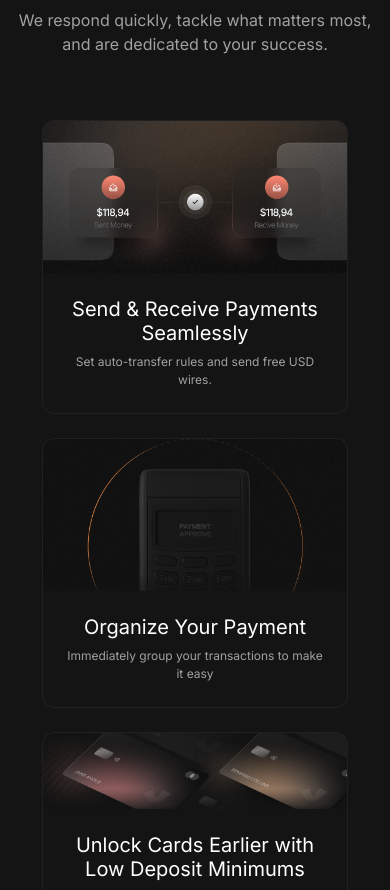
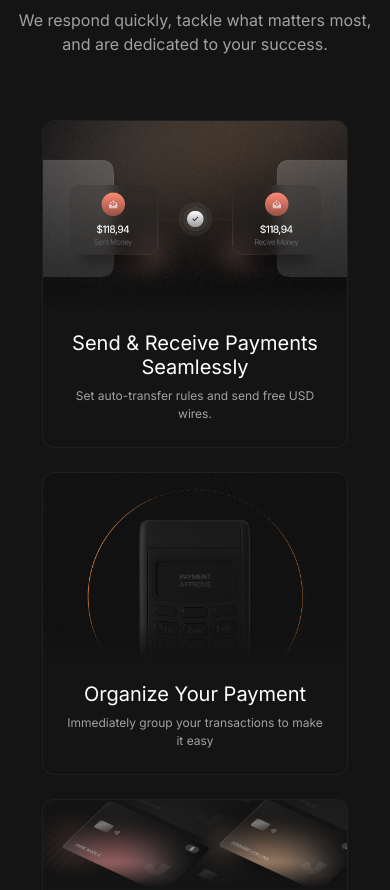
Before and after one commit to Crocoboy000/Full-Paymark-Project, a Next.js app in the folder apps/web/: page / in a window 390 px wide. Shown: the part 4600-5490 px from the top of the page. Built offline with nearby package versions, Linux system fonts and the light colour scheme; no server answers.

Commit message:
setting up images components qualities to 75

```diff
--- a/apps/web/app/page.tsx
+++ b/apps/web/app/page.tsx
@@ -70,7 +70,8 @@ export default function Home() {
                 priceCurrency: "USD",
                 name: "Starter Plan",
                 description:
-                  "Full-featured banking essentials with 1.5% Cash Back Rewards",
+                  "Full-featured banking essentials with 1.5% Cash Back Rewards,Transfer and save money between your accounts and your friends accounts by easy way and no cost",
+
               },
               {
                 "@type": "Offer",
--- a/apps/web/components/layout/Footer.tsx
+++ b/apps/web/components/layout/Footer.tsx
@@ -102,6 +102,8 @@ function Footer() {
                 src="/logo.svg"
                 alt="Paymark Logo"
                 fill
+
+                quality={75}
                 className="object-contain object-left"
               />
             </div>
--- a/apps/web/components/layout/Navbar.tsx
+++ b/apps/web/components/layout/Navbar.tsx
@@ -135,7 +135,7 @@ export default function Navbar() {
   return (
     <>
       <nav className="hidden md:flex items-center w-full justify-around px-6 py-4 max-w-7xl mx-auto z-10 text-light">
-          <Image src="/logo.svg" alt="Logo" width={107} height={24} quality={100} priority />
+          <Image src="/logo.svg" alt="Logo" width={107} height={24} quality={75} priority />
 
         <ul className="flex gap-6">
           {navItems.filter((item) => !item.additional).map(({ label, link }) => (
@@ -167,7 +167,7 @@ export default function Navbar() {
       </nav>
 
       <div className="md:hidden relative z-[60] flex items-center justify-between px-6 py-4 text-light">
-        <Image src="/logo.svg" alt="Logo" width={107} height={24} quality={100} />
+        <Image src="/logo.svg" alt="Logo" width={107} height={24} quality={75} />
 
         <button
           onClick={toggle}
--- a/apps/web/components/sections/home/Hero.tsx
+++ b/apps/web/components/sections/home/Hero.tsx
@@ -90,7 +90,7 @@ function Hero() {
         <Image
           alt="Card"
           src="/MainCard.svg"
-          className="main-card w-[65%] sm:w-[56%] md:w-[50%] lg:w-[40%] z-5"
+          className="main-card w-[65%] h-auto sm:w-[56%] md:w-[50%] lg:w-[40%] z-5"
           width={500}
           height={300}
         />
@@ -103,7 +103,7 @@ function Hero() {
         />
       </div>
 
-      <Image src="/pattern.svg" alt="Wave" className='inset-0 h-full w-full bottom-1/6 absolute rounded-3xl' width={1440} height={500} />
+      <Image src="/pattern.svg" alt="Wave" loading="eager" className='inset-0 h-full w-full bottom-1/6 absolute rounded-3xl' width={1440} height={500} />
     </section>
   );
 }
--- a/apps/web/components/sections/home/Offer.tsx
+++ b/apps/web/components/sections/home/Offer.tsx
@@ -27,7 +27,7 @@ function Offer() {
   return (
     <section id="offer" ref={Offerref}  className='max-w-7xl mx-auto flex z-15 h-full text-light flex-col items-center mt-25 justify-between overflow-hidden'>
         <div className='space-y-4 flex flex-col items-center justify-center z-18'>
-      <h2 className='text-h4 sm:text-h3 md:text-h2 text-center font-medium w-90 sm:w-150 md:w-190'>Apply in Under 10 minutes today!</h2>
+      <h2 className='text-h4 sm:text-h3 md:text-h2 text-center font-medium w-120 sm:w-150 md:w-190'>Apply in Under 10 minutes today!</h2>
       <p className='text-[10px] text-light/70 sm:text-[13px] md:text-caption lg:text-body'>Join over 1,000 businesses already benefiting from Paymark.</p>
       <UniqueButton label="Apply Now" href="/#offer" />
         </div>
--- a/apps/web/components/sections/home/Streamline.tsx
+++ b/apps/web/components/sections/home/Streamline.tsx
@@ -75,25 +75,25 @@ function Streamline() {
               border
               border-white/5
               max-w-[80%]
-              sm:max-w-[55%]
               md:min-w-full
               mx-auto
 
               ${
                 index === 2
-                  ? " md:col-span-2"
-                  : ""
+                  ? "md:col-span-2"
+                  : "col-span-1"
               }
             `}
           >
 
-            <div className={cn("relative w-full", index === 2 ? "aspect-8/2" : " aspect-4/2")}>
+            <div className={cn("relative w-full")}>
               <Image
                 src={card.img}
                 alt={card.title}
-                fill
-                quality={100}
-                className="object-cover"
+                width={630}
+                height={630}
+                quality={75}
+                className="object-cover w-full h-full"
               />
             </div>
 
--- a/apps/web/components/sections/home/Testimonials.tsx
+++ b/apps/web/components/sections/home/Testimonials.tsx
@@ -74,7 +74,7 @@ function Testimonials() {
           className="relative hidden sm:flex rounded-[28px] overflow-hidden border border-white/5 lg:w-full lg:h-full md:w-70 md:h-70 sm:h-60 sm:w-60 h-50 w-50"
         >
           {/* <div className="absolute inset-0 bg-gradient-to-t from-primary/20 to-transparent" /> */}
-          <Image src={item.image} alt={item.title} loading="lazy" quality={100} className="w-full h-full object-cover" width={280} height={280} />
+          <Image src={item.image} alt={item.title} loading="lazy" quality={75} className="w-full h-full object-cover" width={280} height={280} />
         </div>
 
 
@@ -89,7 +89,7 @@ function Testimonials() {
             alt={item.title}
             width={60}
             height={60}
-            quality={100}
+            quality={75}
             className="w-15 rounded-full flex sm:hidden"
           />
           <span>
@@ -110,7 +110,7 @@ function Testimonials() {
             alt={testimonials[(current + 1) % testimonials.length].title}
             width={280}
             height={320}
-            quality={100}
+            quality={75}
             className="w-full h-full object-cover"
           />
         </div>
```
